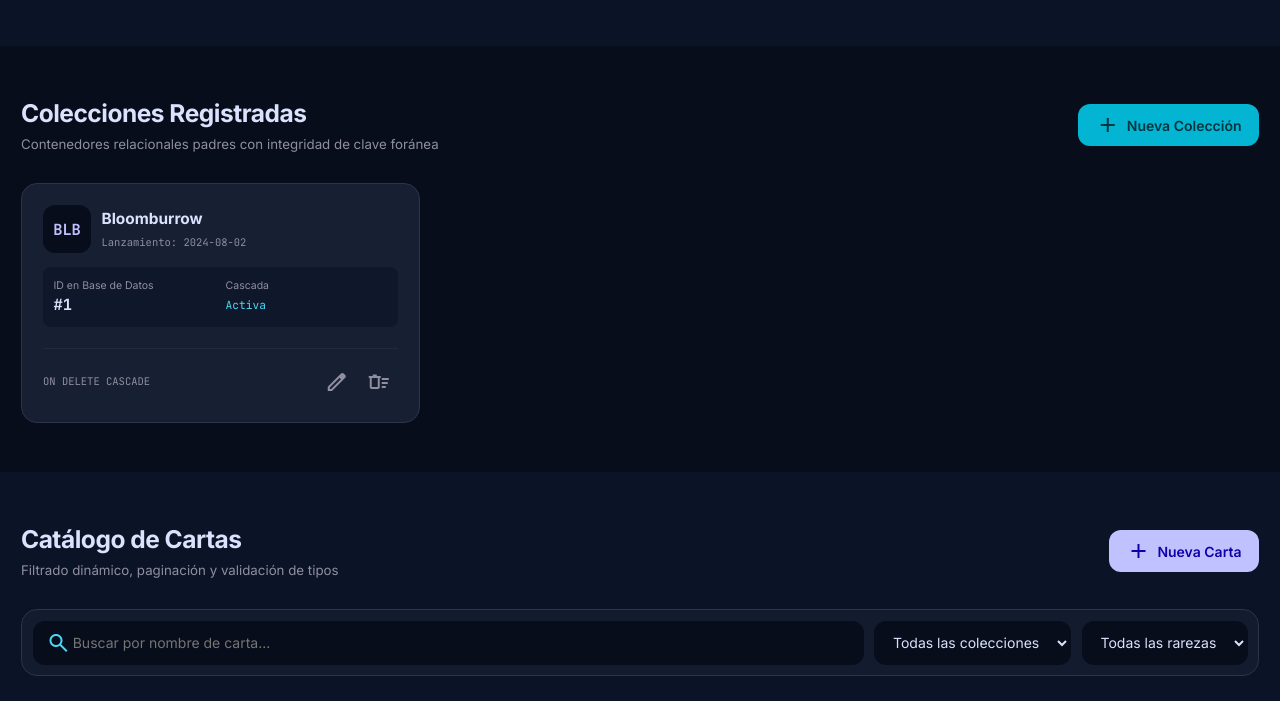
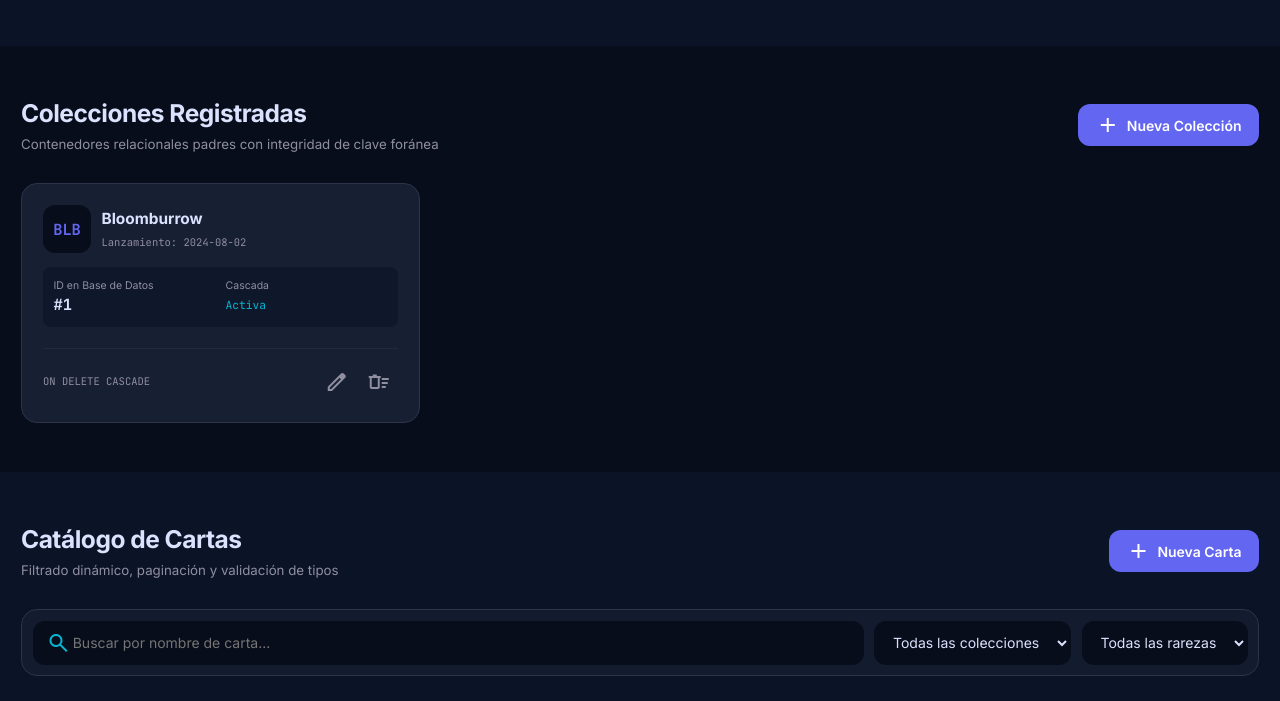
Before and after one commit to Sazu97/mtg-api-project, a plain HTML site: page frontend/index.html in a window 1280 px wide. Shown: the part 609-1310 px from the top of the page. Drawn offline with nearby package versions, Linux system fonts and the light colour scheme; no server answers.

Commit message:
style: unify action button colors and remove glow effects

```diff
--- a/frontend/css/base.css
+++ b/frontend/css/base.css
@@ -9,14 +9,14 @@
   --bg-surface-elevated: #222a3d;
   --bg-surface-highest: #2d3449;
 
-  /* Primarios y acentos */
-  --primary: #c0c1ff;
-  --primary-hover: #8083ff;
-  --primary-text: #1000a9;
-  --secondary: #4cd7f6;
-  --secondary-hover: #03b5d3;
-  --secondary-text: #003640;
-  --secondary-container: #03b5d3;
+/* Primarios y acentos */
+  --primary: #6366f1;
+  --primary-hover: #4f46e5;
+  --primary-text: #ffffff;
+  --secondary: #06b6d4;
+  --secondary-hover: #0891b2;
+  --secondary-text: #042f2e;
+  --secondary-container: #06b6d4;
 
   /* Textos y bordes */
   --text-primary: #dae2fd;
@@ -97,24 +97,8 @@ button {
 /* ==========================================================================
     3. BOTONES GLOBALES
    ========================================================================== */
-.btn-primary {
-  display: inline-flex;
-  align-items: center;
-  justify-content: center;
-  gap: 0.5rem;
-  padding: 0.65rem 1.25rem;
-  border-radius: var(--radius-md);
-  background: var(--primary);
-  color: var(--primary-text);
-  font-weight: 600;
-  transition: var(--transition);
-}
-
-.btn-primary:hover {
-  background: var(--primary-hover);
-  color: #fff;
-}
-
+/* Botones de acción principales (unificados y planos, sin glow) */
+.btn-primary,
 .btn-secondary {
   display: inline-flex;
   align-items: center;
@@ -122,14 +106,31 @@ button {
   gap: 0.5rem;
   padding: 0.65rem 1.25rem;
   border-radius: var(--radius-md);
-  background: var(--secondary-container);
-  color: var(--secondary-text);
+  background: var(--primary); /* El morado/índigo de Nueva Carta */
+  color: #ffffff !important;
   font-weight: 600;
-  transition: var(--transition);
+  border: none;
+  box-shadow: none; /* Elimina cualquier resplandor o halo */
+  cursor: pointer;
+  transition: background-color 0.2s ease, transform 0.15s ease;
 }
 
+.btn-primary *,
+.btn-secondary * {
+  color: inherit;
+}
+
+.btn-primary:hover,
 .btn-secondary:hover {
-  background: var(--secondary);
+  background: var(--primary-hover);
+  color: #ffffff !important;
+  transform: translateY(-1px);
+  box-shadow: none; /* Mantiene el botón limpio sin glow al pasar el ratón */
+}
+
+.btn-primary:active,
+.btn-secondary:active {
+  transform: translateY(0);
 }
 
 .btn-ghost {
```
